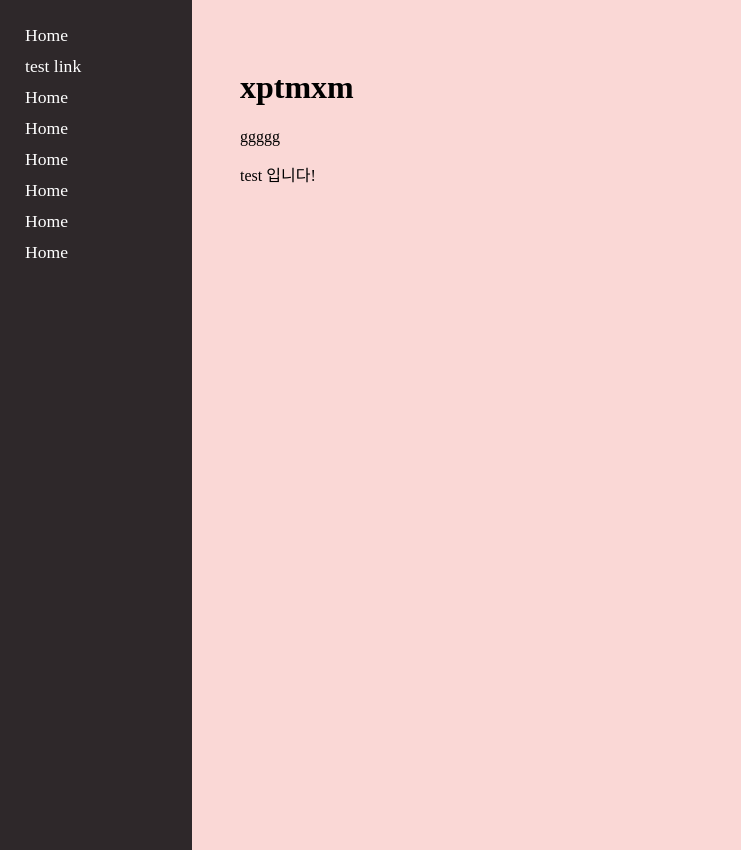
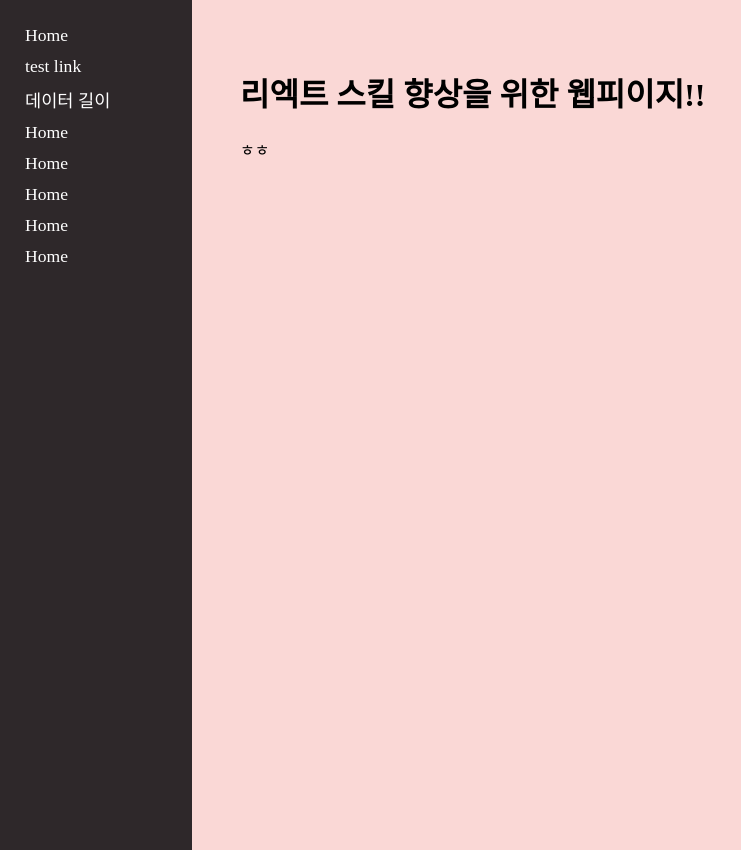
Before and after one commit to leejanghe/React_skill_Up, a React (Create React App) app in the folder myapp/: page / in a window 1280 px wide. Shown: the whole page, without its empty margins (0-741 px from the left). Built offline with nearby package versions, Linux system fonts and the light colour scheme.

Commit message:
Data length start

```diff
--- a/myapp/src/App.js
+++ b/myapp/src/App.js
@@ -3,6 +3,7 @@ import Navbar from './components/Navbar';
 import Home from './router/Home';
 import Test1 from './router/Test1';
 import styled from 'styled-components';
+import DataLength from './router/DataLength';
 
 const Rayout = styled.div`
 display: grid;
@@ -28,6 +29,15 @@ function App() {
     <Routes>
       <Route path="test1" element={<Test1/>}/>
     </Routes>
+
+    <Routes>
+      <Route path="study1" element={<DataLength/>}/>
+    </Routes>
+
+
+
+
+
       </RayoutContents>
     </Rayout>
     </Router>
--- a/myapp/src/components/Navbar.js
+++ b/myapp/src/components/Navbar.js
@@ -21,7 +21,7 @@ function Navbar() {
         <NavWrap>
             <Link to="/">Home</Link>
             <Link to="/test1">test link</Link>
-            <Link to="/">Home</Link>
+            <Link to="/study1">데이터 길이</Link>
             <Link to="/">Home</Link>
             <Link to="/">Home</Link>
             <Link to="/">Home</Link>
--- /dev/null
+++ b/myapp/src/components/datalength/DataPage.js
@@ -0,0 +1,11 @@
+import React from 'react'
+
+function DataPage() {
+    return (
+        <div>
+            gdgdajdfld
+        </div>
+    )
+}
+
+export default DataPage
--- /dev/null
+++ b/myapp/src/router/DataLength.js
@@ -0,0 +1,12 @@
+import React from 'react'
+import DataPage from '../components/datalength/DataPage'
+
+function DataLength() {
+    return (
+        <div>
+            <DataPage/>
+        </div>
+    )
+}
+
+export default DataLength
--- a/myapp/src/router/Home.js
+++ b/myapp/src/router/Home.js
@@ -3,9 +3,8 @@ import React from 'react'
 function Home() {
     return (
         <div>
-            <h1>xptmxm</h1>
-            <p>ggggg</p>
-            test 입니다!
+            <h1>리엑트 스킬 향상을 위한 웹피이지!!</h1>
+            <p>ㅎㅎ</p>
         </div>
     )
 }
```
